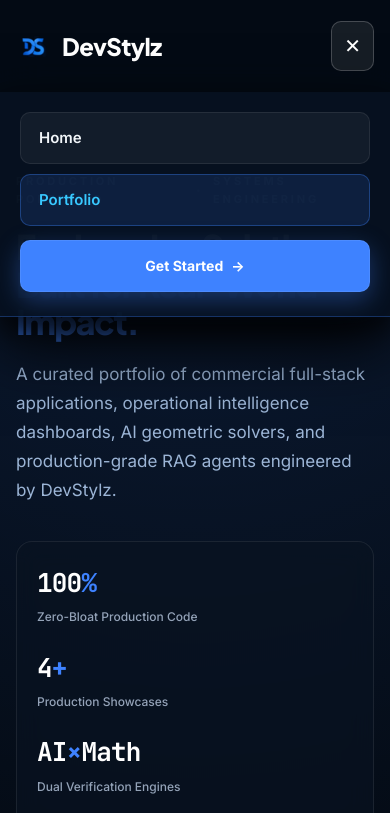
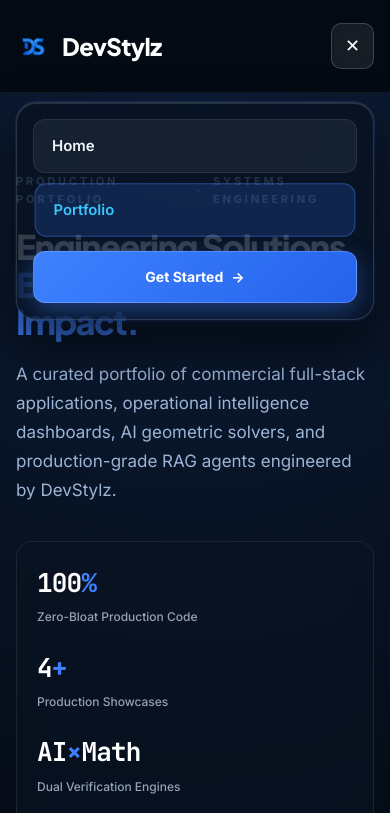
Before and after one commit to RaghavO222/devstylz, a plain HTML site: page portfolio.html in a window 390 px wide. Both pictures are taken after a click on the button "Toggle menu". Shown: the top 813 px of the page. Drawn offline with Linux system fonts and the light colour scheme.

Commit message:
Add files via upload

```diff
--- a/portfolio.html
+++ b/portfolio.html
@@ -1089,64 +1089,74 @@ footer {
     cursor: pointer;
     position: relative;
     z-index: 10001;
+    background: rgba(255, 255, 255, 0.08);
+    color: #fff;
+    border: 1px solid rgba(255, 255, 255, 0.18);
+    border-radius: 10px;
+    padding: 8px 13px;
+    font-size: 18px;
+    -webkit-backdrop-filter: blur(10px);
+    backdrop-filter: blur(10px);
   }
   .navlinks {
     display: none;
     position: absolute;
-    top: 100%;
-    left: 0;
-    right: 0;
-    background: #07111f;
-    background: rgba(7, 17, 31, 0.98);
-    backdrop-filter: blur(24px);
-    -webkit-backdrop-filter: blur(24px);
-    padding: 20px 20px 24px;
+    top: calc(100% + 10px);
+    left: 16px;
+    right: 16px;
+    background: rgba(8, 18, 33, 0.82);
+    -webkit-backdrop-filter: blur(30px) saturate(190%);
+    backdrop-filter: blur(30px) saturate(190%);
+    padding: 16px;
     flex-direction: column;
     align-items: stretch;
     gap: 10px;
-    border-bottom: 1px solid rgba(62, 130, 255, 0.3);
-    box-shadow: 0 30px 60px rgba(0, 0, 0, 0.92), 0 12px 24px rgba(0, 0, 0, 0.6);
+    border-radius: 20px;
+    border: 1px solid rgba(255, 255, 255, 0.14);
+    box-shadow: 0 24px 50px rgba(0, 0, 0, 0.7), 0 0 0 1px rgba(62, 130, 255, 0.18), inset 0 1px 1px rgba(255, 255, 255, 0.15);
     z-index: 99999;
   }
   .navlinks.open {
     display: flex;
-    animation: mobileNavDown 0.2s ease-out;
+    animation: mobileNavGlass 0.25s cubic-bezier(0.16, 1, 0.3, 1);
   }
   .navlinks a {
     display: flex;
     align-items: center;
     justify-content: space-between;
-    padding: 13px 18px;
-    border-radius: 10px;
-    background: rgba(255, 255, 255, 0.05);
+    padding: 14px 18px;
+    border-radius: 12px;
+    background: rgba(255, 255, 255, 0.06);
     border: 1px solid rgba(255, 255, 255, 0.08);
     color: #f1f5f9;
     font-size: 15px;
     font-weight: 600;
     text-decoration: none;
-    transition: all 0.2s ease;
+    transition: all 0.2s cubic-bezier(0.16, 1, 0.3, 1);
   }
   .navlinks a:hover, .navlinks a.active {
     color: #38c8ff;
-    background: rgba(62, 130, 255, 0.14);
-    border-color: rgba(62, 130, 255, 0.35);
+    background: rgba(62, 130, 255, 0.18);
+    border-color: rgba(62, 130, 255, 0.45);
+    transform: scale(0.99);
   }
   .navlinks a.active:after { display: none; }
   .navlinks .btn {
     width: 100%;
     justify-content: center;
     padding: 14px 20px;
-    border-radius: 10px;
+    border-radius: 12px;
     font-size: 14px;
     font-weight: 650;
-    background: var(--blue);
+    background: linear-gradient(135deg, #3e82ff 0%, #2563eb 100%);
     color: #fff;
-    box-shadow: 0 8px 24px rgba(62, 130, 255, 0.35);
+    border: 1px solid rgba(255, 255, 255, 0.2);
+    box-shadow: 0 8px 24px rgba(62, 130, 255, 0.4);
     margin-top: 4px;
   }
-  @keyframes mobileNavDown {
-    from { opacity: 0; transform: translateY(-8px); }
-    to { opacity: 1; transform: translateY(0); }
+  @keyframes mobileNavGlass {
+    from { opacity: 0; transform: translateY(-10px) scale(0.98); }
+    to { opacity: 1; transform: translateY(0) scale(1); }
   }
   .hero-title { font-size: 34px; letter-spacing: -1.5px; }
   .project-content-pane { padding: 28px 20px; }
```
Also changed, not shown: index.html (+1 -1 lines).
